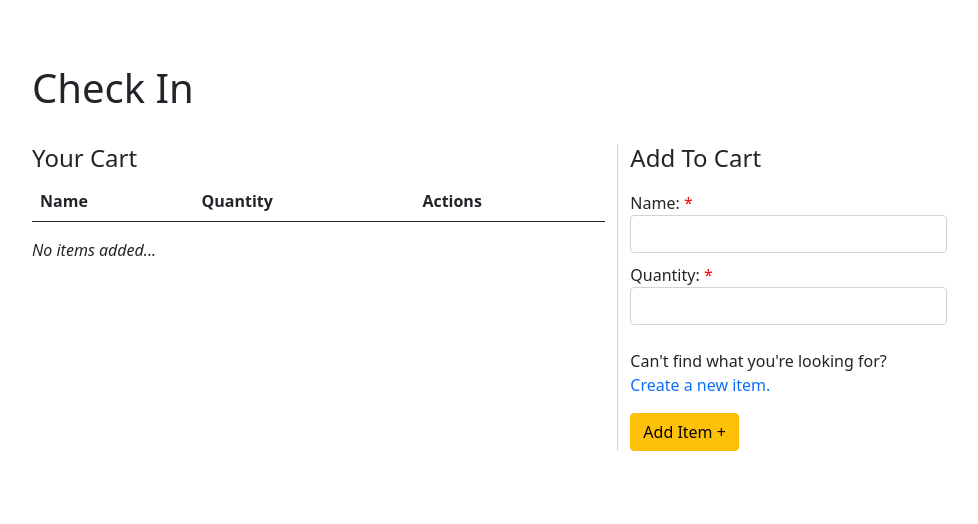
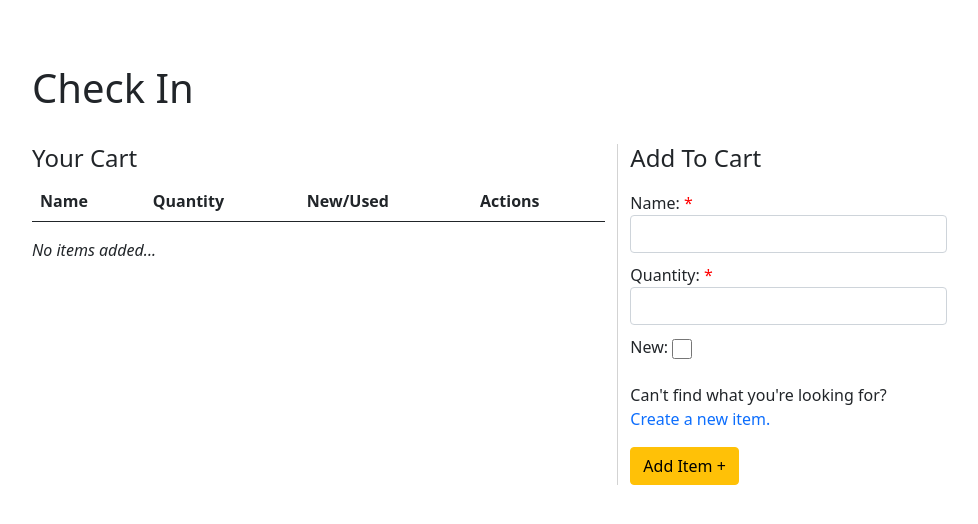
Before and after one commit to mkornyev/FLP-Inventory, a Django app: page /checkin/ in a window 1280 px wide. Shown: the part 59-583 px from the top of the page, without its empty margins (108-1086 px from the left). Run offline with Django 3.2, Linux system fonts and the light colour scheme; the visitor is signed in with stand-in values (Sample User, id 1); lists and menus that the app fills with data are empty; some libraries are stand-ins or nearby versions.

Commit message:
Display in Checkout view

```diff
--- a/inventory/templates/inventory/checkin.html
+++ b/inventory/templates/inventory/checkin.html
@@ -43,6 +43,7 @@
           <tr>
               <th scope="col">Name</th>
               <th scope="col">Quantity</th>
+              <th scope="col">New/Used</th>
               <th scope="col">Actions</th>
           </tr>
         </thead>
@@ -51,6 +52,7 @@
             <tr>
                 <th scope="row">{{ tx.item }}</td>
                 <td>{{ tx.quantity }}</td>
+                <td>{% if tx.is_new %} New {% else %} Used {% endif %}</td>
                 <td>
                   <a href="{% url 'RemoveItem' index=forloop.counter0 location='in' %}" class="btn-sm btn-danger">
                     Remove
@@ -79,7 +81,6 @@
       <h4>Add To Cart</h4>
       <form method="POST" action="{% url 'Checkin' %}">
           {% for field in formadditem %}
-            {% if field.field.required %} {# Ignore is_new field for checkins #}
             <div class="fieldWrapper form-group" aria-required={% if field.field.required %}"true"{% else %}"false"{% endif %}>
                 {{ field.label_tag }}
                 {{ field }}
@@ -89,7 +90,6 @@
                   {% endfor %}
                 {% endif %}
             </div>
-            {% endif %}
           {% endfor %}
           {% csrf_token %}
           <br>
```
Lines whose indentation alone changed are shown as unchanged.
